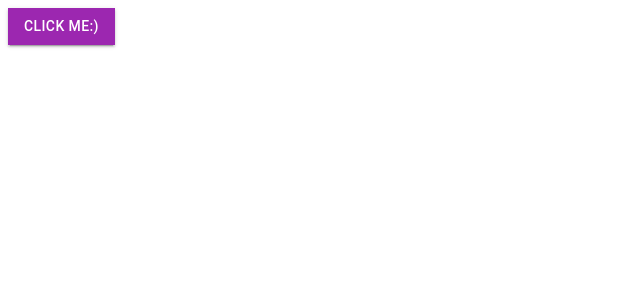
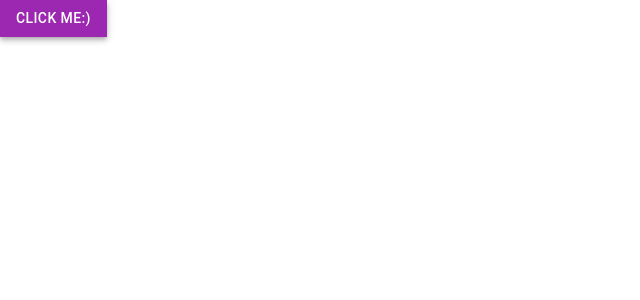
Before and after one commit to TheCodeFather0/fe21-netpro, a Next.js app: page / in a window 1280 px wide. Shown: the top 300 px of the page, without its empty margins (0-640 px from the left). Built offline with nearby package versions, Linux system fonts and the light colour scheme.

Commit message:
themeClient created

```diff
--- a/Components/ThemeClient.tsx
+++ b/Components/ThemeClient.tsx
@@ -1,5 +1,5 @@
 "use client";
-import { ThemeProvider } from "@mui/material";
+import { CssBaseline, ThemeProvider } from "@mui/material";
 import { ReactNode } from "react";
 import theme from "./Theme";
 
@@ -8,7 +8,12 @@ interface IProps {
 }
 
 const ThemeClient = ({ children }: IProps) => {
-  return <ThemeProvider theme={theme}>{children}</ThemeProvider>;
+  return (
+    <ThemeProvider theme={theme}>
+      <CssBaseline />
+      {children}
+    </ThemeProvider>
+  );
 };
 
 export default ThemeClient;
```
